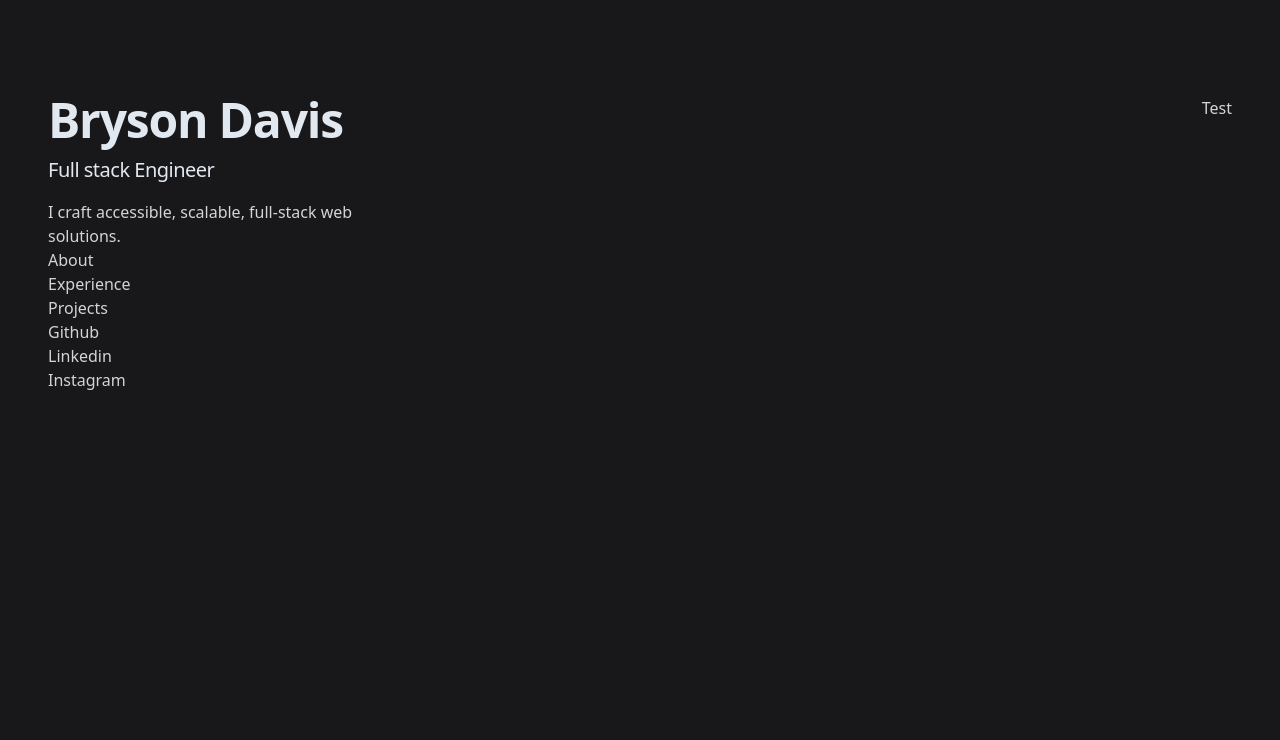
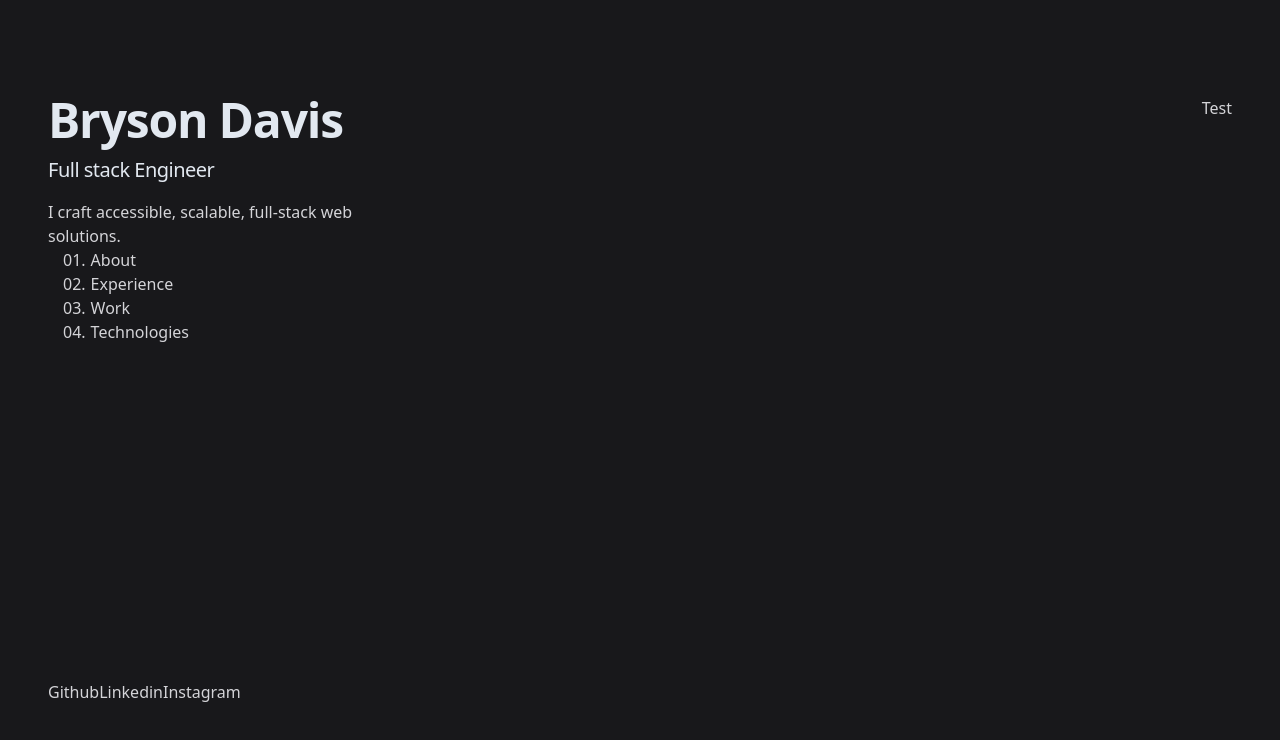
Before and after one commit to BrysD-27/v3, a Next.js app: page / in a window 1280 px wide. Shown: the top 740 px of the page. Built offline with nearby package versions, Linux system fonts and the light colour scheme.

Commit message:
further header ui work - separate nav content

```diff
--- /dev/null
+++ b/src/app/components/nav.tsx
@@ -0,0 +1,55 @@
+"use client";
+import styled from "styled-components";
+import { navLinks } from "@/content/data";
+import Link from "next/link";
+
+const StyledLinks = styled.div`
+  display: flex;
+  align-items: center;
+
+  @media (max-width: 768px) {
+    display: none;
+  }
+
+  ol {
+    padding: 0;
+    margin: 0;
+    list-style: none;
+
+    li {
+      margin: 0 5px;
+      position: relative;
+      counter-increment: item 1;
+      font-size: var(--fz-xs);
+
+      a {
+        padding: 10px;
+
+        &:before {
+          content: "0" counter(item) ".";
+          margin-right: 5px;
+          color: var(--green);
+          font-size: var(--fz-xxs);
+          text-align: right;
+        }
+      }
+    }
+  }
+`;
+const Nav = () => {
+  return (
+    <nav>
+      <StyledLinks>
+        <ol>
+          {navLinks.map(({ url, name }, i) => (
+            <li key={i}>
+              <Link href={url}>{name}</Link>
+            </li>
+          ))}
+        </ol>
+      </StyledLinks>
+    </nav>
+  );
+};
+
+export default Nav;
--- a/src/app/components/sections/header.tsx
+++ b/src/app/components/sections/header.tsx
@@ -1,31 +1,20 @@
 "use client";
-import { StyledHeader } from "@/styles/globalcomponents";
+import { StyledHeader, StyledHeaderContent } from "@/styles/globalcomponents";
 import BackgroundAnimation from "../background-animation";
+import Nav from "../nav";
 
 const Header = () => {
     return (
         <>
             <StyledHeader>
-                <div>
-                    <div>
+                <StyledHeaderContent>
+                    <div className="mb-4">
                         <h1 className="text-4xl font-bold tracking-tight text-slate-200 sm:text-5xl">Bryson Davis</h1>
                         <h2 className="mt-3 text-lg font-medium tracking-tight text-slate-200 sm:text-xl">Full stack Engineer</h2>
                         <p className="mt-4 max-w-xs leading-normal">I craft accessible, scalable, full-stack web solutions.</p>
-                        <nav>
-                            <ul>
-                                <li>
-                                    <a>About</a>
-                                </li>
-                                <li>
-                                    <a>Experience</a>
-                                </li>
-                                <li>
-                                    <a>Projects</a>
-                                </li>
-                            </ul>
-                        </nav>
+                        <Nav />
                     </div>
-                    <ul>
+                    <ul className="flex">
                         <li>
                             <a>
                                 Github
@@ -42,7 +31,7 @@ const Header = () => {
                             </a>
                         </li>
                     </ul>
-                </div>
+                </StyledHeaderContent>
                 <BackgroundAnimation />
             </StyledHeader>
             <main>
--- a/src/content/data.ts
+++ b/src/content/data.ts
@@ -24,10 +24,6 @@ export const navLinks = [
     name: "Technologies",
     url: "/#technologies"
   },
-  {
-    name: "Contact",
-    url: "/#contact",
-  },
 ];
 
 export const contactinfo = {
--- a/src/styles/globalcomponents/index.ts
+++ b/src/styles/globalcomponents/index.ts
@@ -23,8 +23,8 @@ export const GlobalStyling = createGlobalStyle`
   .BgAnimation__svg {
     position: absolute;
     top: 0;
-    width: auto;
-    height: auto;
+    width: 570px;
+    height: 665px;
     @media (min-width: 1024px) {
       padding-top: 6rem;
     }
@@ -81,6 +81,13 @@ export const StyledHeader = styled.header`
   }
 `
 
+export const StyledHeaderContent = styled.div`
+  display: flex;
+  flex-direction: column;
+  justify-content: space-between;
+  height: 100%
+`
+
 export const theme = {
   bp: {
     mobileS: `max-width: 330px`,
```
